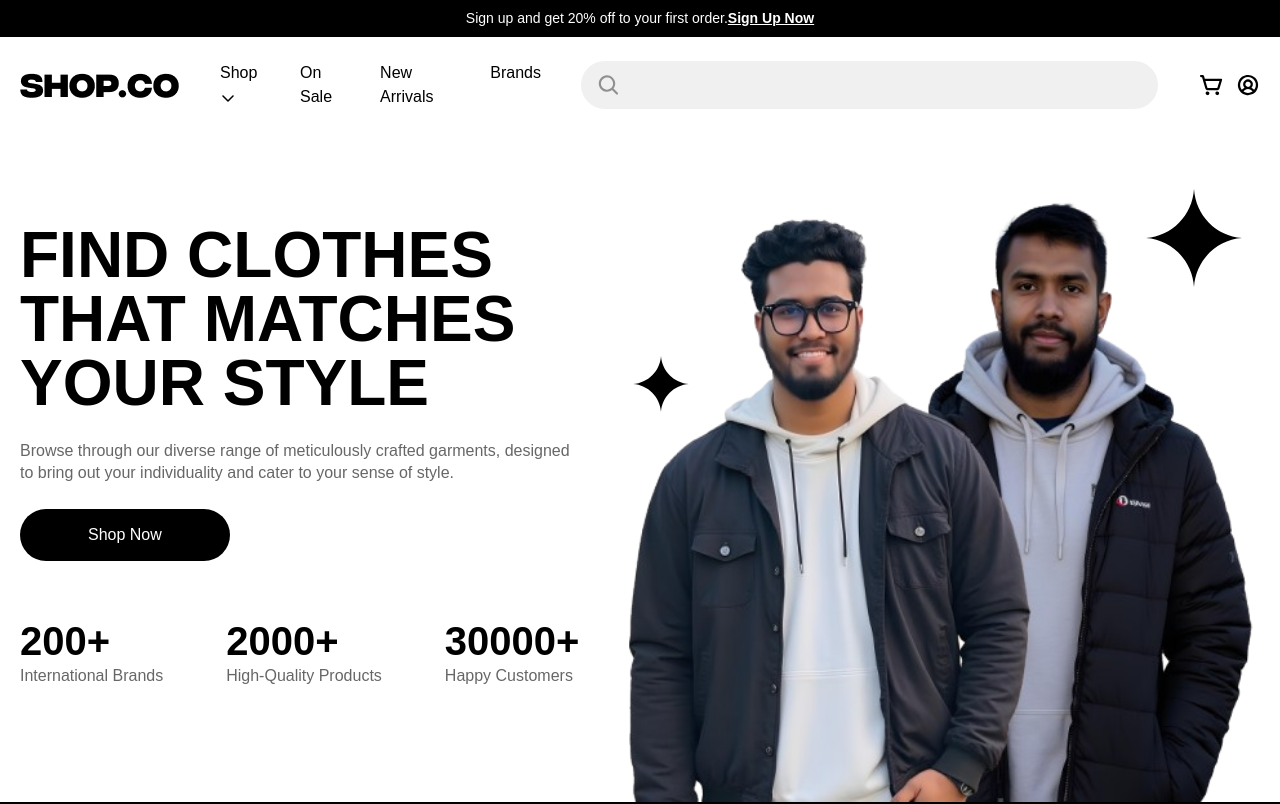
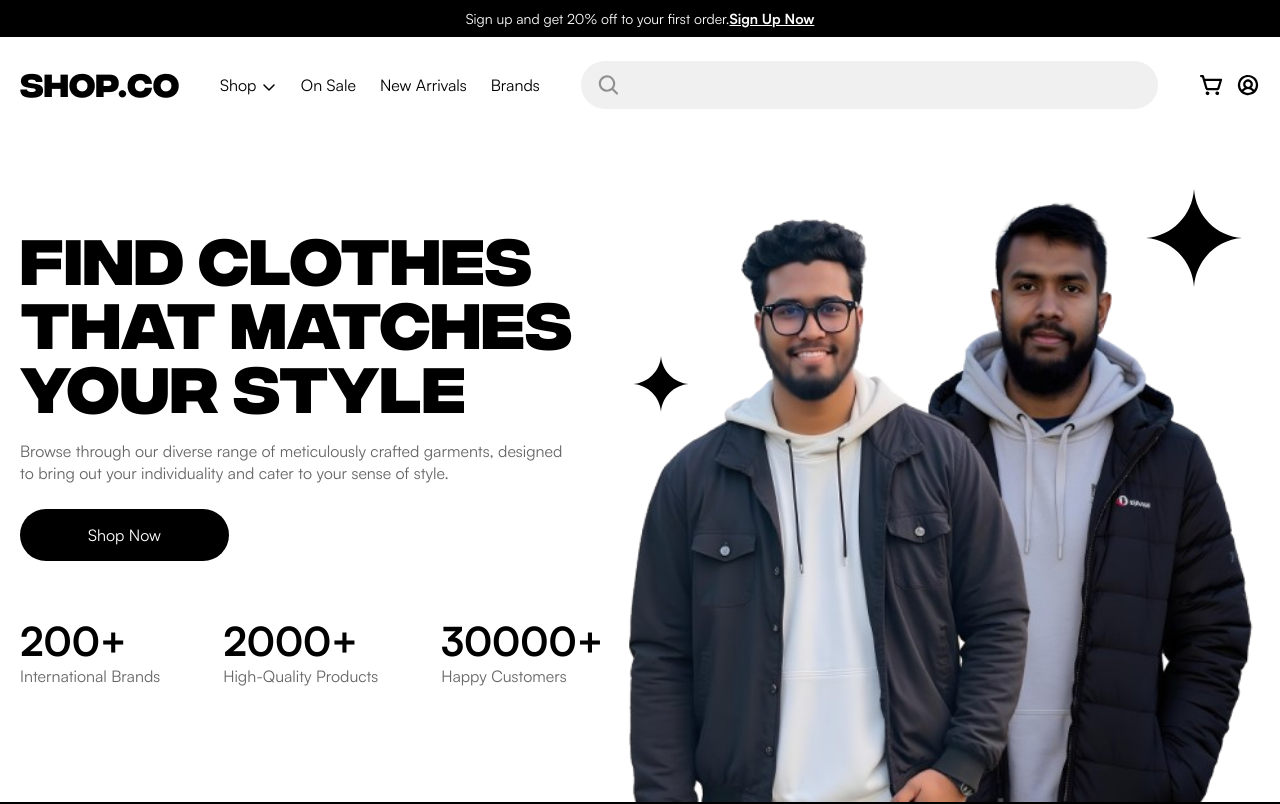
Before and after one commit to Shuaib-Ahmed-2223/rrf-e-com, a website: page index.html in a window 1280 px wide. Shown: the top 804 px of the page. Drawn offline with nearby package versions, Linux system fonts and the light colour scheme; the site is published under a folder, as on GitHub Pages, so addresses that start at the root find nothing; files whose address does not match are found by name; a web font is replaced by a local one.

Commit message:
3rd commit

```diff
--- a/assets/css/style.css
+++ b/assets/css/style.css
@@ -1,7 +1,7 @@
 @font-face {
   font-family: 'Satoshi';
-  src: url('/assets/Satoshi-Light.woff2') format('woff2'),
-      url('/assets/Satoshi-Light.woff') format('woff');
+  src: url('assets/Satoshi-Light.woff2') format('woff2'),
+      url('assets/Satoshi-Light.woff') format('woff');
   font-weight: 300;
   font-style: normal;
   font-display: swap;
@@ -9,8 +9,8 @@
 
 @font-face {
   font-family: 'Satoshi';
-  src: url('/assets/Satoshi-LightItalic.woff2') format('woff2'),
-      url('/assets/Satoshi-LightItalic.woff') format('woff');
+  src: url('assets/Satoshi-LightItalic.woff2') format('woff2'),
+      url('assets/Satoshi-LightItalic.woff') format('woff');
   font-weight: 300;
   font-style: italic;
   font-display: swap;
@@ -18,8 +18,8 @@
 
 @font-face {
   font-family: 'Satoshi';
-  src: url('/assets/Satoshi-Black.woff2') format('woff2'),
-      url('/assets/Satoshi-Black.woff') format('woff');
+  src: url('assets/Satoshi-Black.woff2') format('woff2'),
+      url('assets/Satoshi-Black.woff') format('woff');
   font-weight: bold;
   font-style: normal;
   font-display: swap;
@@ -27,8 +27,8 @@
 
 @font-face {
   font-family: 'Satoshi';
-  src: url('/assets/Satoshi-BlackItalic.woff2') format('woff2'),
-      url('/assets/Satoshi-BlackItalic.woff') format('woff');
+  src: url('assets/Satoshi-BlackItalic.woff2') format('woff2'),
+      url('assets/Satoshi-BlackItalic.woff') format('woff');
   font-weight: bold;
   font-style: italic;
   font-display: swap;
@@ -36,8 +36,8 @@
 
 @font-face {
   font-family: 'Satoshi';
-  src: url('/assets/Satoshi-Regular.woff2') format('woff2'),
-      url('/assets/Satoshi-Regular.woff') format('woff');
+  src: url('assets/Satoshi-Regular.woff2') format('woff2'),
+      url('assets/Satoshi-Regular.woff') format('woff');
   font-weight: normal;
   font-style: normal;
   font-display: swap;
@@ -45,8 +45,8 @@
 
 @font-face {
   font-family: 'Satoshi';
-  src: url('/assets/Satoshi-BoldItalic.woff2') format('woff2'),
-      url('/assets/Satoshi-BoldItalic.woff') format('woff');
+  src: url('assets/Satoshi-BoldItalic.woff2') format('woff2'),
+      url('assets/Satoshi-BoldItalic.woff') format('woff');
   font-weight: bold;
   font-style: italic;
   font-display: swap;
@@ -54,8 +54,8 @@
 
 @font-face {
   font-family: 'Satoshi';
-  src: url('/assets/Satoshi-MediumItalic.woff2') format('woff2'),
-      url('/assets/Satoshi-MediumItalic.woff') format('woff');
+  src: url('assets/Satoshi-MediumItalic.woff2') format('woff2'),
+      url('assets/Satoshi-MediumItalic.woff') format('woff');
   font-weight: 500;
   font-style: italic;
   font-display: swap;
@@ -63,8 +63,8 @@
 
 @font-face {
   font-family: 'Satoshi';
-  src: url('/assets/Satoshi-Italic.woff2') format('woff2'),
-      url('/assets/Satoshi-Italic.woff') format('woff');
+  src: url('assets/Satoshi-Italic.woff2') format('woff2'),
+      url('assets/Satoshi-Italic.woff') format('woff');
   font-weight: normal;
   font-style: italic;
   font-display: swap;
@@ -72,8 +72,8 @@
 
 @font-face {
   font-family: 'Satoshi';
-  src: url('/assets/Satoshi-Medium.woff2') format('woff2'),
-      url('/assets/Satoshi-Medium.woff') format('woff');
+  src: url('assets/Satoshi-Medium.woff2') format('woff2'),
+      url('assets/Satoshi-Medium.woff') format('woff');
   font-weight: 500;
   font-style: normal;
   font-display: swap;
@@ -81,8 +81,8 @@
 
 @font-face {
   font-family: 'Satoshi';
-  src: url('/assets/Satoshi-Bold.woff2') format('woff2'),
-      url('/assets/Satoshi-Bold.woff') format('woff');
+  src: url('assets/Satoshi-Bold.woff2') format('woff2'),
+      url('assets/Satoshi-Bold.woff') format('woff');
   font-weight: bold;
   font-style: normal;
   font-display: swap;
@@ -90,7 +90,7 @@
 
 @font-face {
   font-family: 'Integral CF';
-  src: url('/assets/IntegralCF-Bold.woff2') format('woff2'),
+  src: url('assets/IntegralCF-Bold.woff2') format('woff2'),
       url('IntegralCF-Bold.woff') format('woff');
   font-weight: 700;
   font-style: normal;
--- a/index.html
+++ b/index.html
@@ -4,9 +4,9 @@
   <meta charset="UTF-8">
   <meta name="viewport" content="width=device-width, initial-scale=1.0">
   <script src="https://cdn.jsdelivr.net/npm/@tailwindcss/browser@4"></script>
-  <link href="./assets/css/tailwind/output.css" rel="stylesheet">
-  <link href="./assets/css/style.css" rel="stylesheet">
-  <script src="./assets/js/script.js"></script>
+  <link href="assets/css/tailwind/output.css" rel="stylesheet">
+  <link href="assets/css/style.css" rel="stylesheet">
+  <script src="assets/js/script.js"></script>
 
 </head>
 <body>
```
